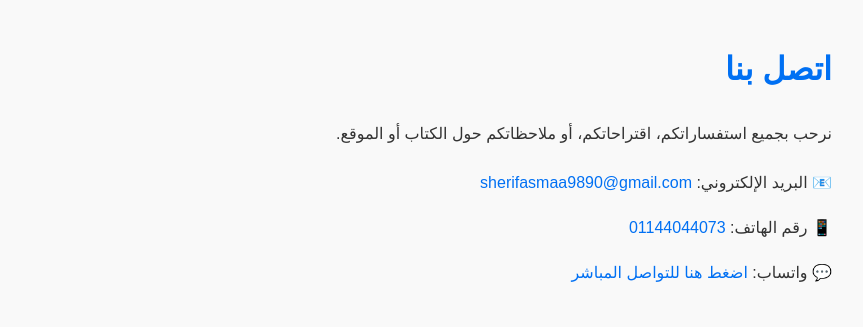
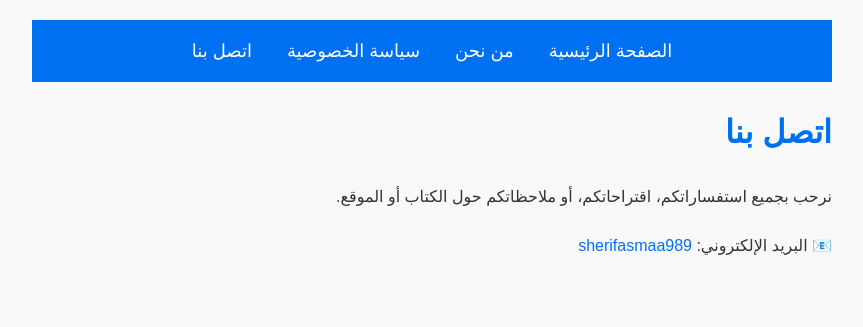
Before and after one commit to sherifspc82/dinana-book, a plain HTML site: page contact.html in a window 1280 px wide. Shown: the whole page, without its empty margins (208-1071 px from the left). Drawn offline with Linux system fonts and the light colour scheme.

Commit message:
Update contact.html

```diff
--- a/contact.html
+++ b/contact.html
@@ -24,19 +24,32 @@
     .contact-info {
       margin-top: 20px;
     }
+    header {
+      background-color: #0070f3;
+      color: white;
+      padding: 15px;
+      text-align: center;
+      font-size: 18px;
+    }
+    header a {
+      margin: 0 15px;
+      color: white;
+      text-decoration: none;
+    }
   </style>
 </head>
 <body>
+
+  <header>
+    <a href="index.html">الصفحة الرئيسية</a>
+    <a href="about.html">من نحن</a>
+    <a href="privacy.html">سياسة الخصوصية</a>
+    <a href="contact.html">اتصل بنا</a>
+  </header>
 
   <h1>اتصل بنا</h1>
 
   <p>نرحب بجميع استفساراتكم، اقتراحاتكم، أو ملاحظاتكم حول الكتاب أو الموقع.</p>
 
   <div class="contact-info">
-    <p>📧 البريد الإلكتروني: <a href="mailto:sherifasmaa9890@gmail.com">sherifasmaa9890@gmail.com</a></p>
-    <p>📱 رقم الهاتف: <a href="tel:01144044073">01144044073</a></p>
-    <p>💬 واتساب: <a href="https://wa.me/201144044073" target="_blank">اضغط هنا للتواصل المباشر</a></p>
-  </div>
-
-</body>
-</html>
+    <p>📧 البريد الإلكتروني: <a href="mailto:sherifasmaa9890@gmail.com">sherifasmaa989
```
